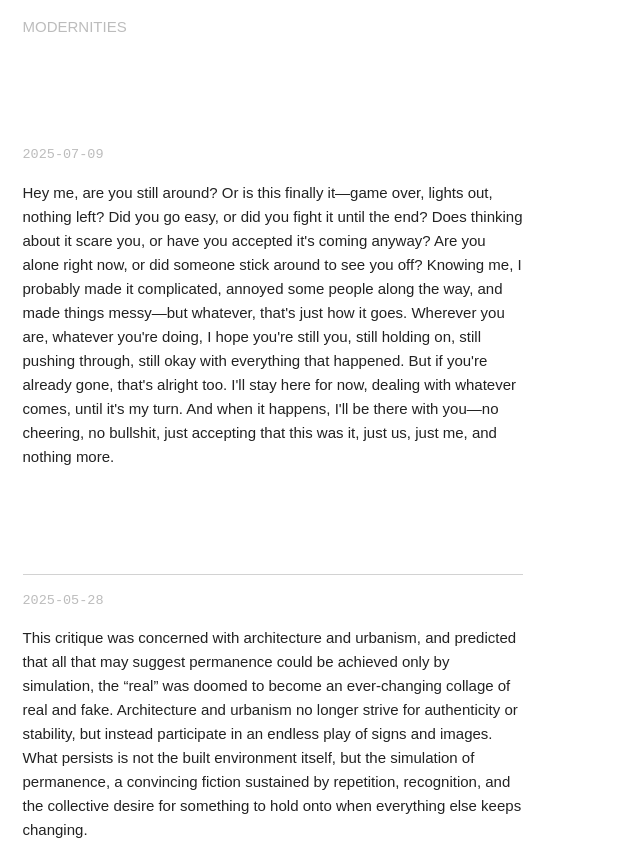
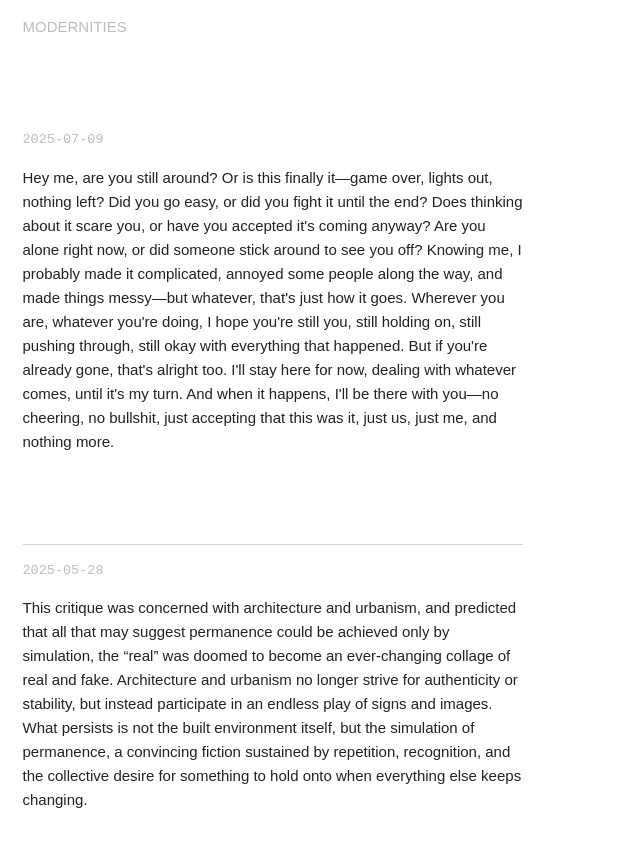
Before and after one commit to modernities/modernities.github.io, a plain HTML site: page index.html in a window 1280 px wide. Shown: the top 845 px of the page, without its empty margins (0-640 px from the left). Drawn offline with Linux system fonts and the light colour scheme.

Commit message:
Add files via upload

```diff
--- a/index.html
+++ b/index.html
@@ -73,13 +73,13 @@
     }
 
     .post {
-      padding-bottom: 6rem;
+      padding-bottom: 5rem;
       border-bottom: 1px solid color-mix(in srgb, currentColor 20%, transparent);
     }
 
     .nav {
       padding-top: 1rem;
-      padding-bottom: 6rem;
+      padding-bottom: 5rem;
       display: flex;
       gap: 1rem;
     }
```
